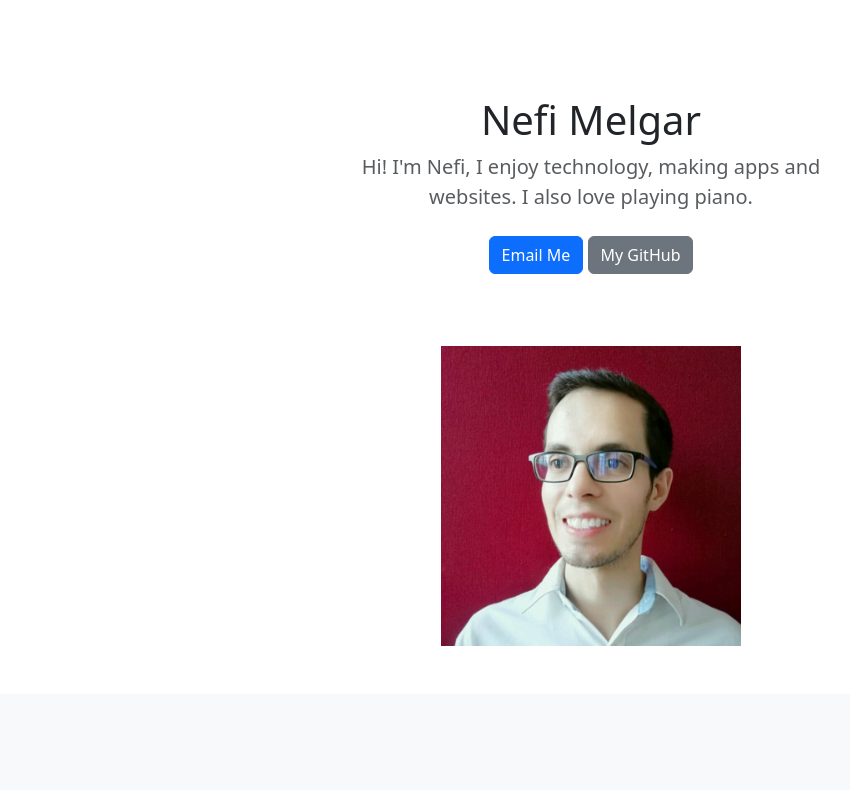
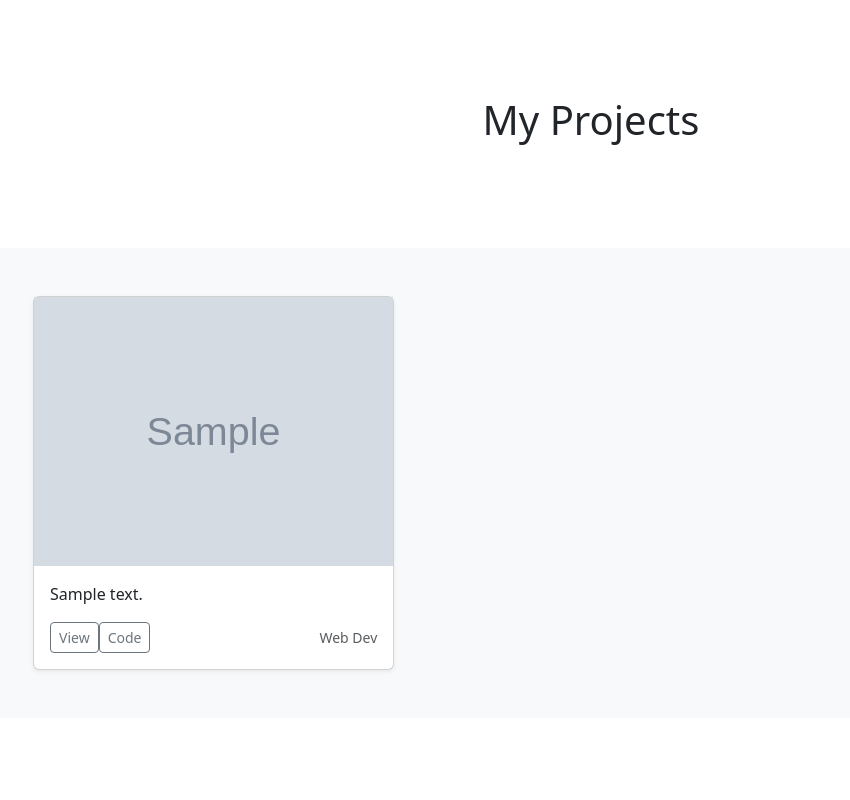
Before and after one commit to nmelgar/learning_python, a Django app: page /projects/ in a window 1280 px wide. Shown: the whole page, without its empty margins (49-899 px from the left). Run offline with Django 3.2, Linux system fonts and the light colour scheme; tables that the repository leaves empty hold one stand-in row (values such as "Sample post"); grey boxes marked "Sample" are stand-in pictures; some libraries are stand-ins or nearby versions.

Commit message:
Added: -projects to db to see if it works
Projects app is working.

```diff
--- a/django/portfolio_course/portfolio-project/portfolio/urls.py
+++ b/django/portfolio_course/portfolio-project/portfolio/urls.py
@@ -23,7 +23,7 @@ from django.conf.urls.static import static
 urlpatterns = [
     path('admin/', admin.site.urls),
     path('', jobs.views.home, name='home'),
-    path('projects/', projects.views.projects, name='projects'),
+    path('projects/', projects.views.projectsDisplay, name='projects'),
 ]
 
 urlpatterns += static(settings.STATIC_URL, document_root=settings.STATIC_ROOT)
--- a/django/portfolio_course/portfolio-project/projects/models.py
+++ b/django/portfolio_course/portfolio-project/projects/models.py
@@ -6,3 +6,8 @@ class Project(models.Model):
     summary = models.CharField(max_length=200)
     url = models.CharField(max_length=400)
     source_code = models.CharField(max_length=400)
+    CATEGORY_CHOICES = [
+        ('Web Dev', 'Web Dev'),
+        ('Data', 'Data'),
+    ]
+    category = models.CharField(max_length=10, choices=CATEGORY_CHOICES, default='Web Dev')
--- a/django/portfolio_course/portfolio-project/projects/templates/projects/projects.html
+++ b/django/portfolio_course/portfolio-project/projects/templates/projects/projects.html
@@ -89,23 +89,19 @@
 
 <body>
 
+
+
+
+
     <main>
 
         <section class="py-5 text-center container">
             <div class="row py-lg-5">
                 <div class="col-lg-6 col-md-8 mx-auto">
-                    <h1 class="fw-light">Nefi Melgar</h1>
-                    <p class="lead text-muted">Hi! I'm Nefi, I enjoy technology, making apps and websites. I also love
-                        playing piano.</p>
-                    <p>
-                        <a href="mailto:nefimelgarg@gmail.com" class="btn btn-primary my-2">Email Me</a>
-                        <a href="https://github.com/nmelgar" target="_blank" class="btn btn-secondary my-2">My
-                            GitHub</a>
-                    </p>
+                    <h1 class="fw-light">My Projects</h1>
+
                 </div>
             </div>
-            <img src="{% static 'nefi.jpeg' %}" height="300px" alt=""></img>
-
         </section>
 
         <div class="album py-5 bg-light">
@@ -118,22 +114,17 @@
 
                     <div class="col">
                         <div class="card shadow-sm">
-                            <!-- <svg class="bd-placeholder-img card-img-top" width="100%" height="225"
-                                xmlns="http://www.w3.org/2000/svg" role="img" aria-label="Placeholder: Thumbnail"
-                                preserveAspectRatio="xMidYMid slice" focusable="false">
-                                <title>Placeholder</title>
-                                <rect width="100%" height="100%" fill="#55595c" /><text x="50%" y="50%" fill="#eceeef"
-                                    dy=".3em">Thumbnail</text>
-                            </svg> -->
-                            <!-- <img src="{{ job.image.url }}" alt=""> -->
+                            <img src="{{ project.image.url }}" alt="">
                             <div class="card-body">
-                                <p class="card-text">{{ project.summary }}.</p>
+                                <p class="card-text">{{ project.summary }}</p>
                                 <div class="d-flex justify-content-between align-items-center">
                                     <div class="btn-group">
-                                        <button type="button" class="btn btn-sm btn-outline-secondary">View</button>
-                                        <button type="button" class="btn btn-sm btn-outline-secondary">Edit</button>
+                                        <a href="{{ project.url }}" target="_blank"><button type="button"
+                                                class="btn btn-sm btn-outline-secondary">View</button></a>
+                                        <a href="{{ project.source_code}}" target="_blank"><button type="button"
+                                                class="btn btn-sm btn-outline-secondary">Code</button></a>
                                     </div>
-                                    <small class="text-muted">9 mins</small>
+                                    <small class="text-muted">{{ project.category }}</small>
                                 </div>
                             </div>
                         </div>
--- a/django/portfolio_course/portfolio-project/projects/views.py
+++ b/django/portfolio_course/portfolio-project/projects/views.py
@@ -1,6 +1,6 @@
 from django.shortcuts import render
 from . models import Project
 
-def projects(request):
+def projectsDisplay(request):
     projects = Project.objects
-    return render(request, 'projects/projects.html', {'project': projects})
+    return render(request, 'projects/projects.html', {'projects': projects})
```
Also changed, not shown: django/portfolio_course/portfolio-project/images/cuaderno_4TbYvLq.jpg (added), django/portfolio_course/portfolio-project/images/cuaderno_7RTbyRg.jpg (added), django/portfolio_course/portfolio-project/images/cuaderno_9NdBCLS.jpg (added), django/portfolio_course/portfolio-project/projects/migrations/0003_project_category.py (added).
